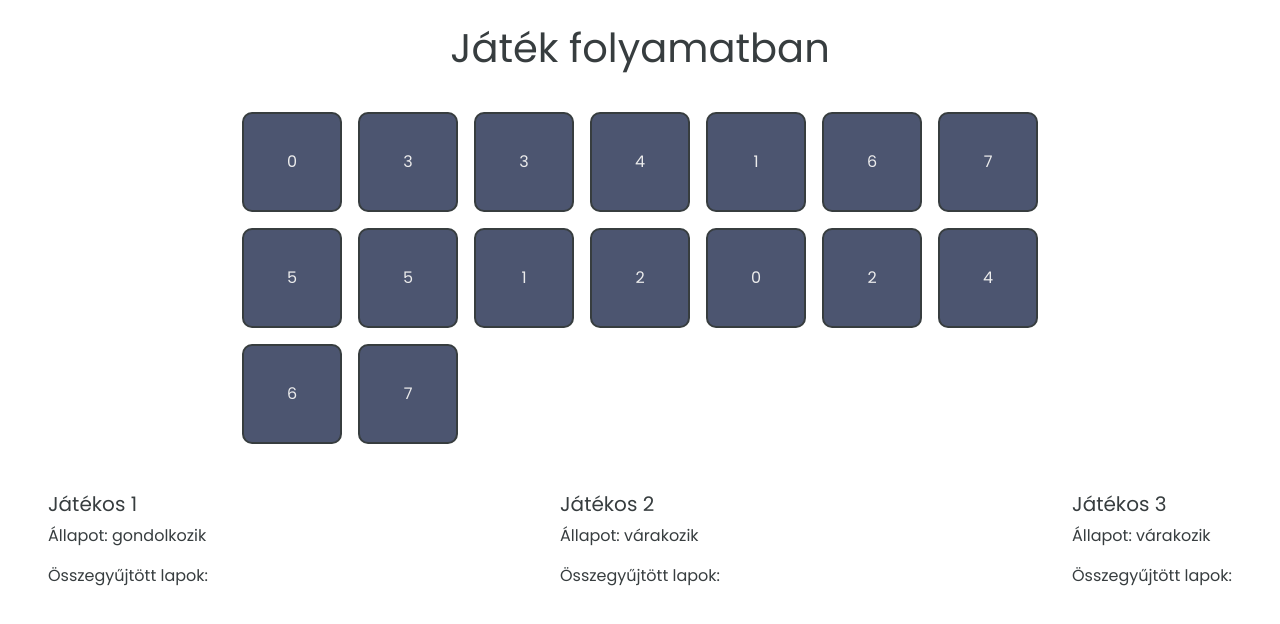
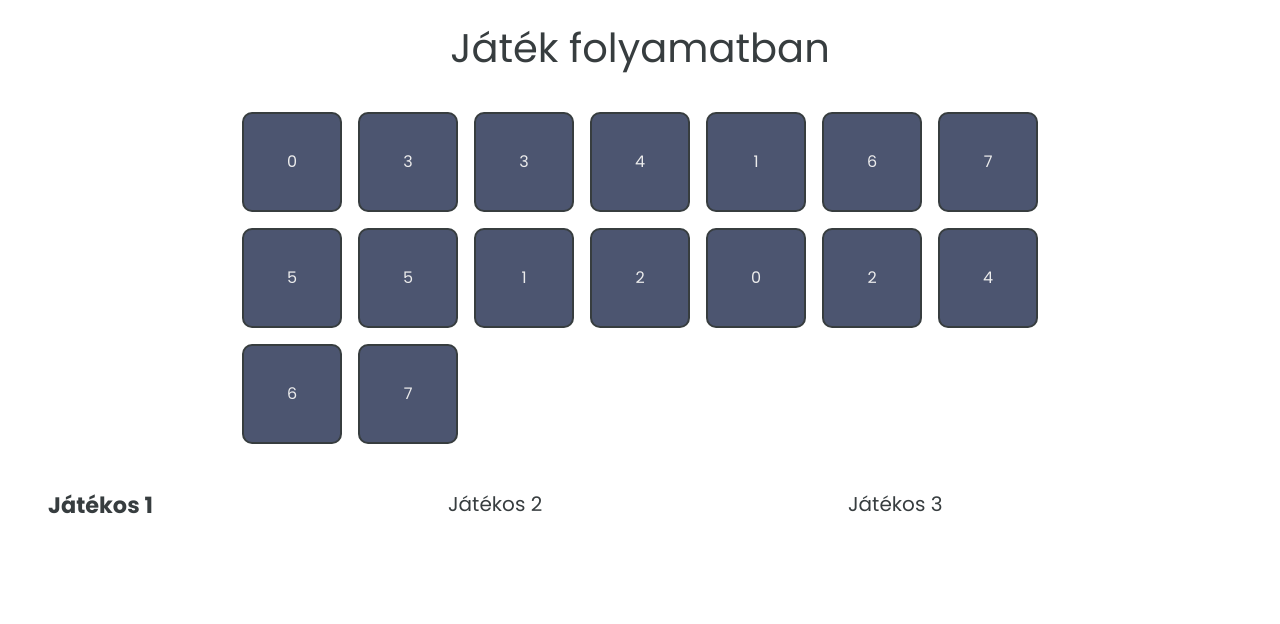
Before and after one commit to szandil/szofttech-xstate, a React (Create React App) app in the folder memory-game/: page / in a window 1280 px wide. Both pictures are taken after a click on the button "START GAME". Shown: the top 624 px of the page. Built offline with nearby package versions, Linux system fonts and the light colour scheme.

Commit message:
change players and collect cards

```diff
--- a/memory-game/src/App.css
+++ b/memory-game/src/App.css
@@ -15,6 +15,7 @@
 }
 
 .players-div {
-    display: flex;
-    justify-content: space-between;
+    display: grid;
+    grid-template-columns: repeat(3, 1fr);
+    gap: 1rem;
 }
--- a/memory-game/src/App.tsx
+++ b/memory-game/src/App.tsx
@@ -47,7 +47,7 @@ const App = () => {
             <h1>Játék folyamatban</h1>
             <div className='cards'>
                 {cards.map((card) => (
-                    <Card key={card.id} cardActor={card} />
+                    <Card key={card.id} cardActor={card} inPlayersCollectedArray={false} />
                 ))}
             </div>
         </>
--- a/memory-game/src/components/card/card.tsx
+++ b/memory-game/src/components/card/card.tsx
@@ -3,11 +3,12 @@ import { CardActorRefType } from '../../game/cardTypes';
 import styles from './card.module.css';
 
 interface CardProps {
-    cardActor: CardActorRefType
+    cardActor: CardActorRefType,
+    inPlayersCollectedArray: boolean
 }
 
 
-export const Card = ({cardActor, ...props}: CardProps) => {
+export const Card = ({cardActor, inPlayersCollectedArray}: CardProps) => {
 
     const [state, send] = useActor(cardActor);
     const { id, frontImage } = state.context;
@@ -41,15 +42,24 @@ export const Card = ({cardActor, ...props}: CardProps) => {
         visibility: 'hidden'
     }
 
+    const inPlayerHand = {
+        ...image,
+        width: '50px',
+        height: '50px',
+        cursor: 'default',
+        'background-color': 'white'
+    }
+
     let style = {};
     if (isFrontVisible) style = image;
     if (isCollected) style = collected;
+    if (inPlayersCollectedArray) style = inPlayerHand;
 
     return (
         <span className={`${styles.card} ${isFrontVisible ? styles.front : styles.back}`}
             onClick={handleCardClick}
             style={style}>
-            {!isFrontVisible && <span>{id.split("-")[0]}</span>}
+            {!isFrontVisible && !inPlayersCollectedArray && <span>{id.split("-")[0]}</span>}
         </span>
     );
 };
--- a/memory-game/src/components/player/player.module.css
+++ b/memory-game/src/components/player/player.module.css
@@ -0,0 +1,15 @@
+
+.thinking * {
+    font-size: 1.1rem;
+}
+
+.thinking h5 {
+    font-weight: bold;
+    font-size: 1.4rem;
+}
+
+.collected-pairs {
+    display: flex;
+    gap: 3px;
+    flex-wrap: wrap;
+}
--- a/memory-game/src/components/player/player.tsx
+++ b/memory-game/src/components/player/player.tsx
@@ -1,5 +1,6 @@
 import { useActor } from '@xstate/react';
 import { PlayerActorType } from '../../player/playerTypes';
+import styles from './player.module.css';
 import { Card } from '../card/card';
 
 interface PlayerProps {
@@ -10,20 +11,29 @@ export const Player = ({ playerActor }: PlayerProps) => {
     const [state, send] = useActor(playerActor);
     const { id, collectedPairs } = state.context;
 
+    let isThinking = false;
     let playerState = 'ismeretlen';
     if (state.value === 'waiting') {
         playerState = 'várakozik';
     } else if (state.value === 'thinking') {
         playerState = 'gondolkozik';
+        isThinking = true;
     }
 
 
     return (
-        <div>
+        <div className={isThinking ? styles.thinking : ''}>
             <h5>Játékos {id + 1}</h5>
-            <p>Állapot: {playerState}</p>
-            <p>Összegyűjtött lapok: </p>
-            {collectedPairs.map(pair => <p key={pair.getSnapshot()?.context.id}>{pair.getSnapshot()?.context.id.split('-')[0]}</p>)}
+            {/* <p>Állapot: {playerState}</p> */}
+            {/* <p>Összegyűjtött lapok: </p> */}
+            {/* {collectedPairs.map(pair => <p key={pair.getSnapshot()?.context.id}>{pair.getSnapshot()?.context.id.split('-')[0]}</p>)} */}
+            <div className={styles['collected-pairs']}>
+                {collectedPairs
+                .map(pair =>
+                <Card   key={pair.getSnapshot()?.context.id}
+                        cardActor={pair}
+                        inPlayersCollectedArray={true} />)}
+            </div>
         </div>
     );
 };
```
